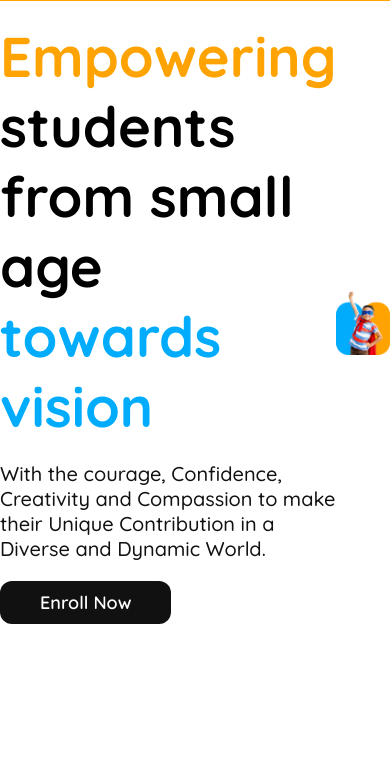
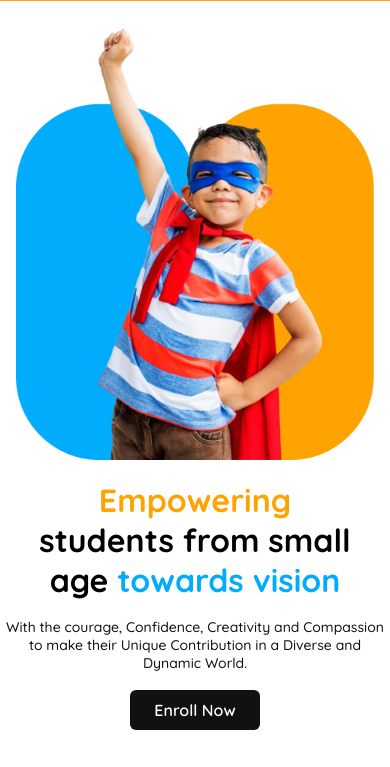
Before and after one commit to Ahmad-Maimun/PH-Milestone-2-Assignment-2, a plain HTML site: page index.html in a window 390 px wide. Shown: the part 77-844 px from the top of the page. Drawn offline with Linux system fonts and the light colour scheme.

Commit message:
Hero Section Responsive Done

```diff
--- a/assets/css/style.css
+++ b/assets/css/style.css
@@ -85,7 +85,7 @@ a {
   align-items: center;
 }
 .hero .hero-content {
-  width: 640px;
+  max-width: 640px;
 }
 .hero .hero-content h1 {
   font-family: var(--primary-font);
@@ -123,6 +123,7 @@ a {
 }
 /* Small Device */
 @media screen and (max-width: 576px) {
+  /* Navbar Responsive */
   .navbar {
     margin-top: 0;
     padding: 12px 16px;
@@ -144,13 +145,60 @@ a {
     font-size: 1.5rem;
     color: var(--black);
   }
+  /* Hero Responsive */
+  .hero {
+    flex-wrap: wrap;
+    padding: 0 6px;
+  }
+  .hero .hero-content {
+    order: 1;
+    text-align: center;
+  }
+  .hero .hero-content h1 {
+    font-size: 2rem;
+    margin-bottom: 18px;
+  }
+  .hero .hero-content p {
+    font-size: 0.875rem;
+    margin-bottom: 18px;
+  }
+  .hero .hero-content a {
+    padding: 10px 24px;
+    border-radius: 6px;
+    font-size: 1rem;
+  }
+  .hero .hero-image {
+    order: 0;
+    display: flex;
+    justify-content: center;
+    padding: 0 10px;
+    margin-bottom: 20px;
+  }
 }
 /* Medium Device */
 @media screen and (min-width: 576px) and (max-width: 1024px) {
+  /* Navbar Responsive */
   .navbar {
     padding: 0 16px;
   }
   .navbar .navbar-menu-link ul {
     gap: 20px;
   }
+  .navbar .navbar-button {
+    display: none;
+  }
+  /* Hero Responsive */
+  .hero {
+    padding: 0 16px;
+  }
+  .hero .hero-content {
+    width: 50%;
+  }
+  .hero .hero-image {
+    width: 50%;
+  }
+  .hero .hero-image img {
+    width: 90%;
+    display: flex;
+  }
 }
```
